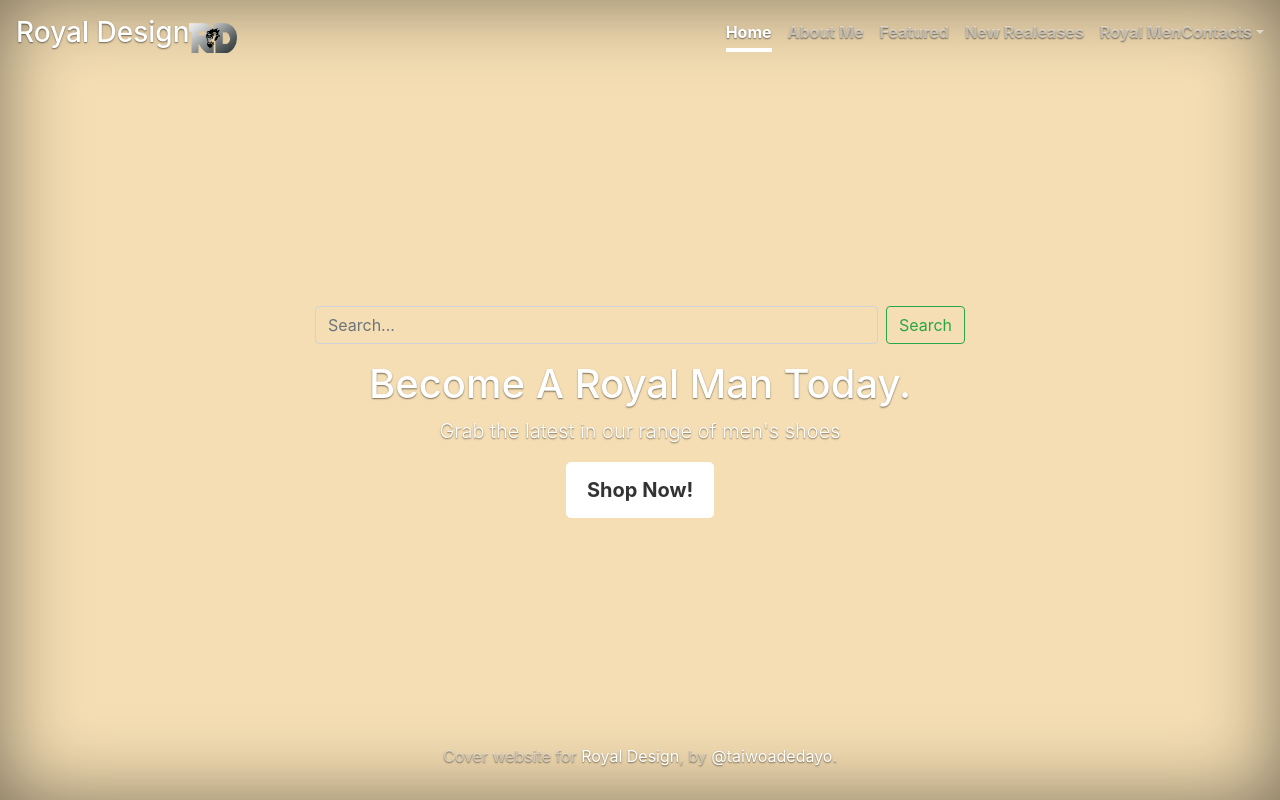
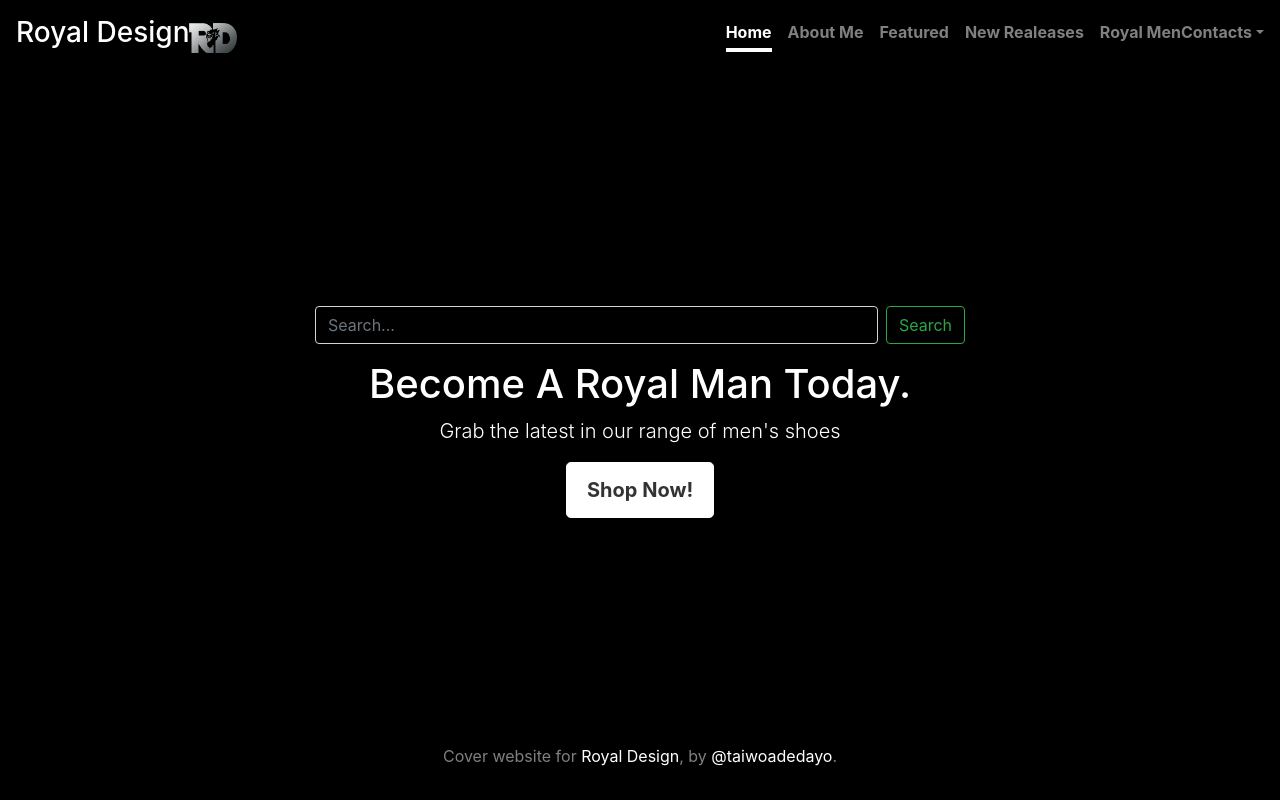
Before and after one commit to Adedayo100-dev/Royal-Design, a plain HTML site: page index.html in a window 1280 px wide. Shown: the top 800 px of the page. Drawn offline with nearby package versions, Linux system fonts and the light colour scheme; files whose address does not match are found by name.

Commit message:
Update Bro Timi.css

```diff
--- a/css/Bro Timi.css
+++ b/css/Bro Timi.css
@@ -27,7 +27,7 @@ a:hover {
 html,
 body {
   height: 100%;
-  background-color: wheat;
+  background-color: black;
   color: #fff;
   text-shadow: 0 .05rem .1rem rgba(0, 0, 0, .5);
   box-shadow: inset 0 0 5rem rgba(0, 0, 0, .5);
```
